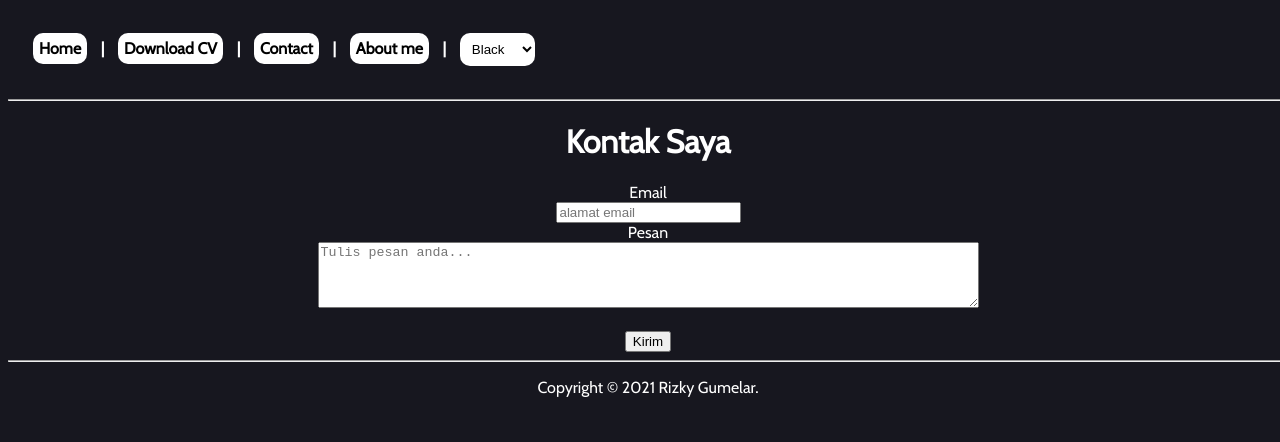
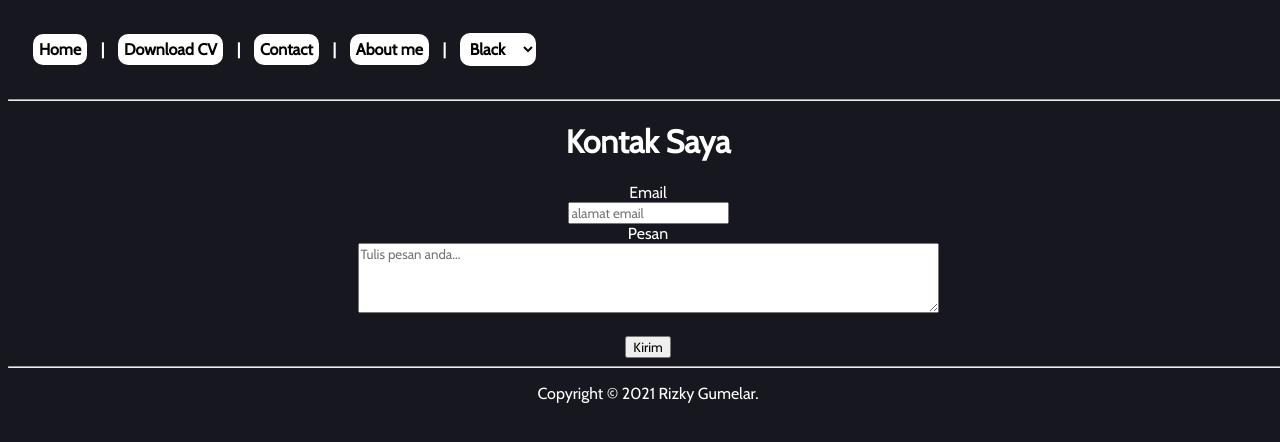
Before and after one commit to rizky-gumelar/Folder-1, a plain HTML site: page minggu 6/websiteku/kontak.html in a window 1280 px wide. Drawn offline with nearby package versions, Linux system fonts and the light colour scheme.

Commit message:
Add files via upload

```diff
--- a/minggu 6/websiteku/style.css
+++ b/minggu 6/websiteku/style.css
@@ -1,7 +1,11 @@
+
+*{
+    font-family: 'Cabin', sans-serif;
+}
 
 body{
     color: white;
-    font-family: 'Cabin', sans-serif;
+
 }
 
 nav{
@@ -22,10 +26,12 @@ nav a{
 nav select{
     text-decoration: none;
     margin: 10px;
-    padding: 8px;
+    padding: 6px;
     background-color: white;
     color: black;
     border-radius: 10px;
+    font-weight: bold;
+    font-size: 16px;
 }
 
 header{
```
